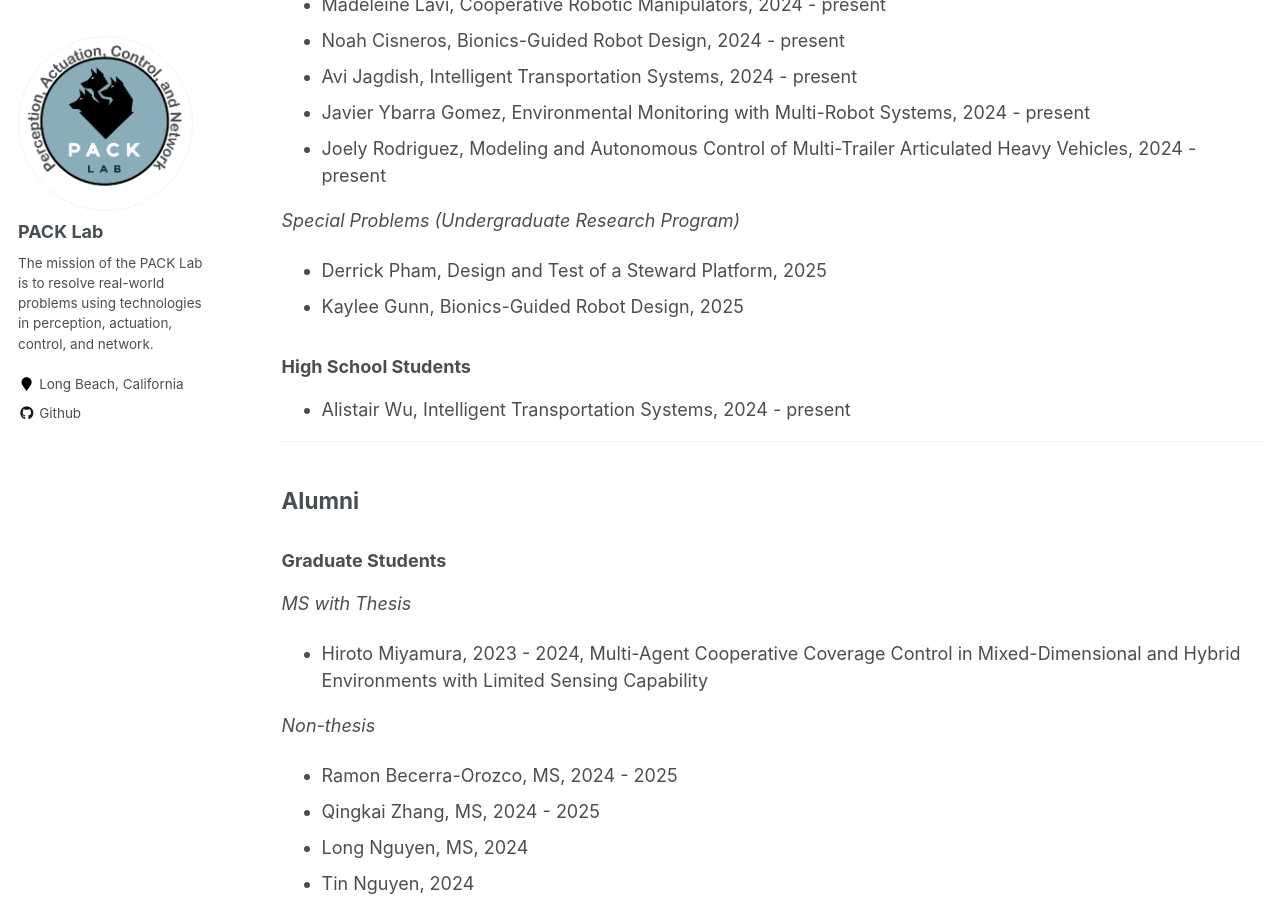
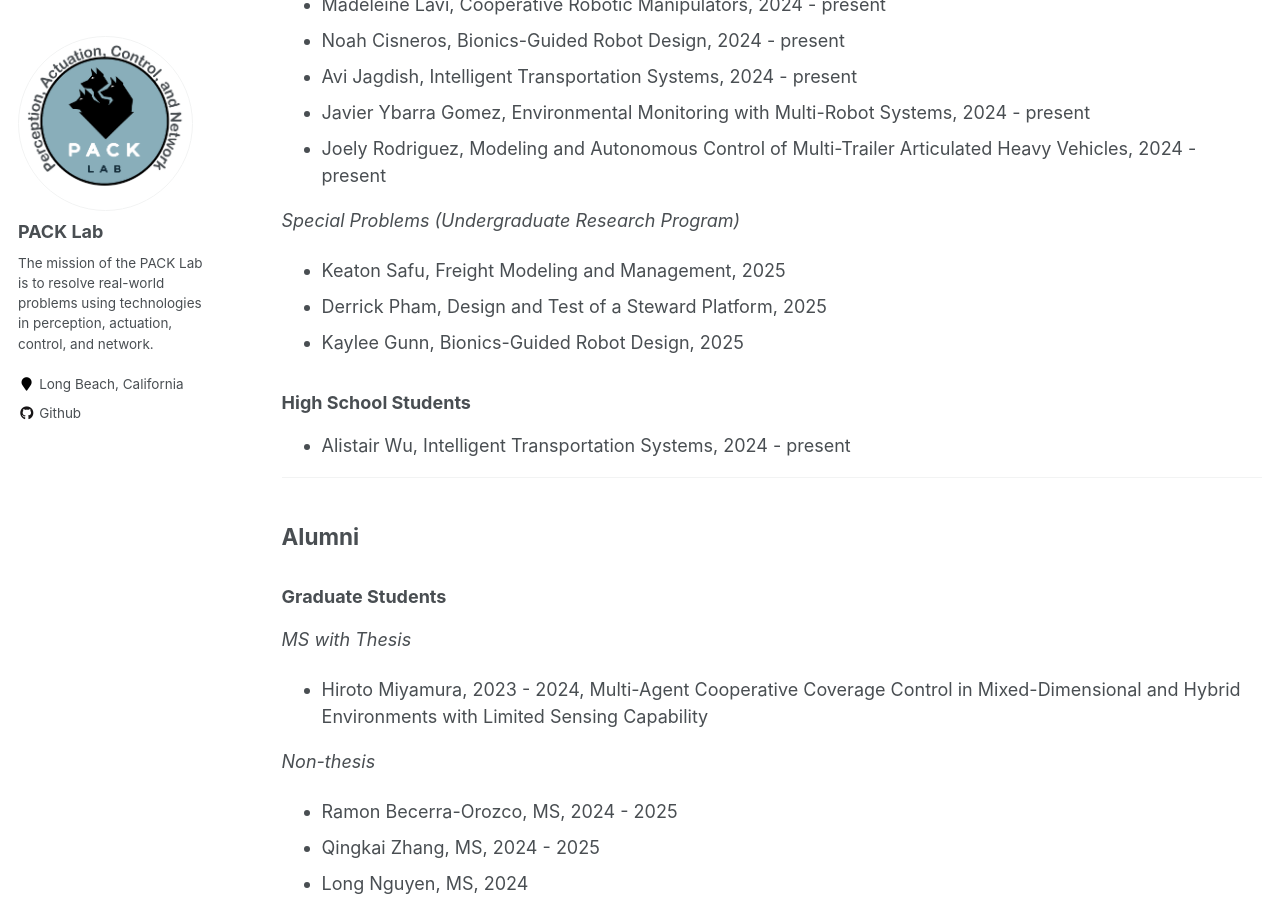
Before and after one commit to pack-lab/pack-lab.github.io, a Jekyll site: the page built from _pages/members.md, in a window 1280 px wide and 900 px high, scrolled down 776 px. Built offline with Jekyll 4.4.1, drawn with Linux system fonts in a browser that asks for light colours.

Commit message:
Update members.md

```diff
--- a/_pages/members.md
+++ b/_pages/members.md
@@ -35,6 +35,7 @@ author_profile: true
 
 *Special Problems (Undergraduate Research Program)*
 
+* Keaton Safu, Freight Modeling and Management, 2025
 * Derrick Pham, Design and Test of a Steward Platform, 2025
 * Kaylee Gunn, Bionics-Guided Robot Design, 2025
 
```
